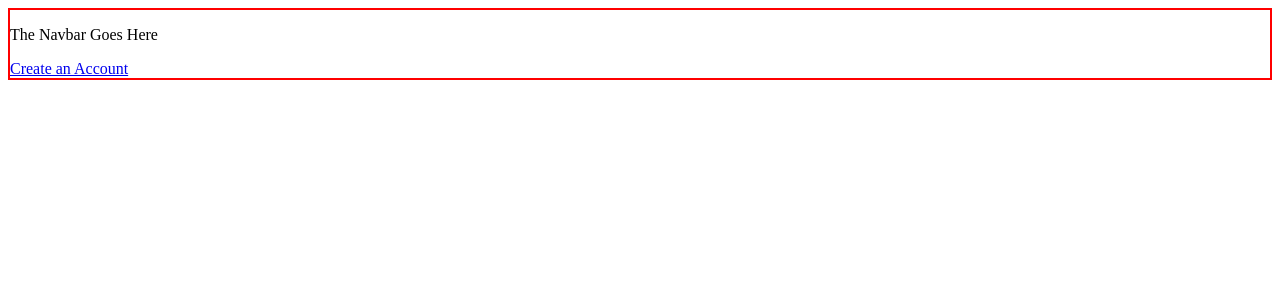
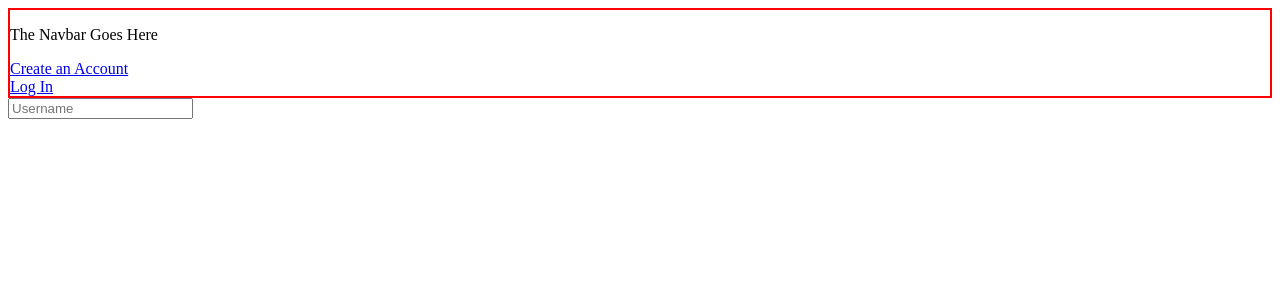
Before and after one commit to grohan1130/accountability, a React (Vite) app in the folder web/: page /Login in a window 1280 px wide. Shown: the top 300 px of the page. Built offline with nearby package versions, Linux system fonts and the light colour scheme.

Commit message:
Log In Route + Navbar Link Provisioning

```diff
--- a/web/src/App.tsx
+++ b/web/src/App.tsx
@@ -1,5 +1,6 @@
 import { BrowserRouter, Routes, Route } from "react-router-dom"
 import Home from "./pages/Home"
+import Login from "./pages/Login"
 import Register from "./pages/Register"
 import Navbar from "./components/Navbar"
 
@@ -10,6 +11,7 @@ function App() {
       <Routes>
         <Route path='/' element={<Home/>} />
         <Route path='/Register' element={<Register/>} />
+        <Route path='/Login' element={<Login/>}/>
       </Routes>
     </BrowserRouter>
   )
--- a/web/src/components/Navbar.tsx
+++ b/web/src/components/Navbar.tsx
@@ -4,7 +4,8 @@ function Navbar() {
     return (
         <div style = {{ border: '2px solid red'}}>
             <p>The Navbar Goes Here</p>
-            <Link to="/Register">Create an Account</Link>
+            <Link to="/Register">Create an Account</Link> <br/>
+            <Link to="/Login">Log In</Link>
         </div>
     )
 
--- a/web/src/pages/Login.tsx
+++ b/web/src/pages/Login.tsx
@@ -23,3 +23,5 @@ function Login () {
     )
 
 }
+
+export default Login
```
